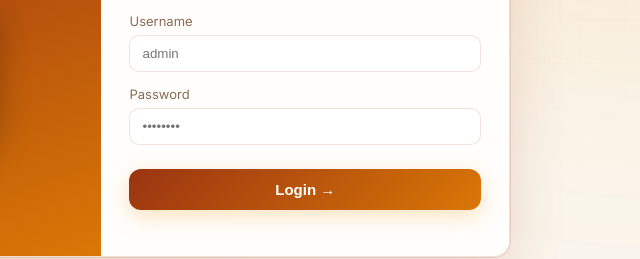
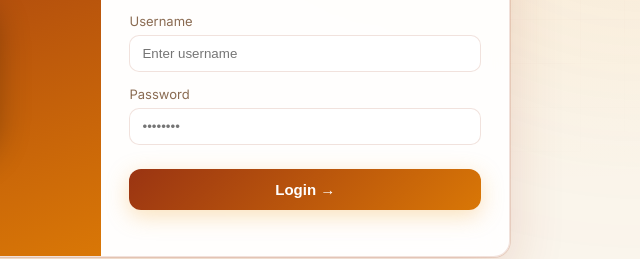
Before and after one commit to Kaneshirooo/ForCamp, a website: page public/index.html in a window 1280 px wide. Shown: the part 333-592 px from the top of the page, 520-1160 px from the left. Drawn offline with Linux system fonts and the light colour scheme.

Commit message:
Neutral username placeholder

```diff
--- a/public/index.html
+++ b/public/index.html
@@ -22,7 +22,7 @@
     <div class="login-form">
     <h2>Sign in</h2>
     <p class="muted">Use your assigned account. Works on laptop & phone.</p>
-    <label>Username<input id="liUser" autocomplete="username" placeholder="admin"></label>
+    <label>Username<input id="liUser" autocomplete="username" placeholder="Enter username"></label>
     <label>Password<input id="liPass" type="password" autocomplete="current-password" placeholder="••••••••"></label>
     <button id="btnLogin" class="btn primary">Login →</button>
     <p id="loginErr" class="err"></p>
```
